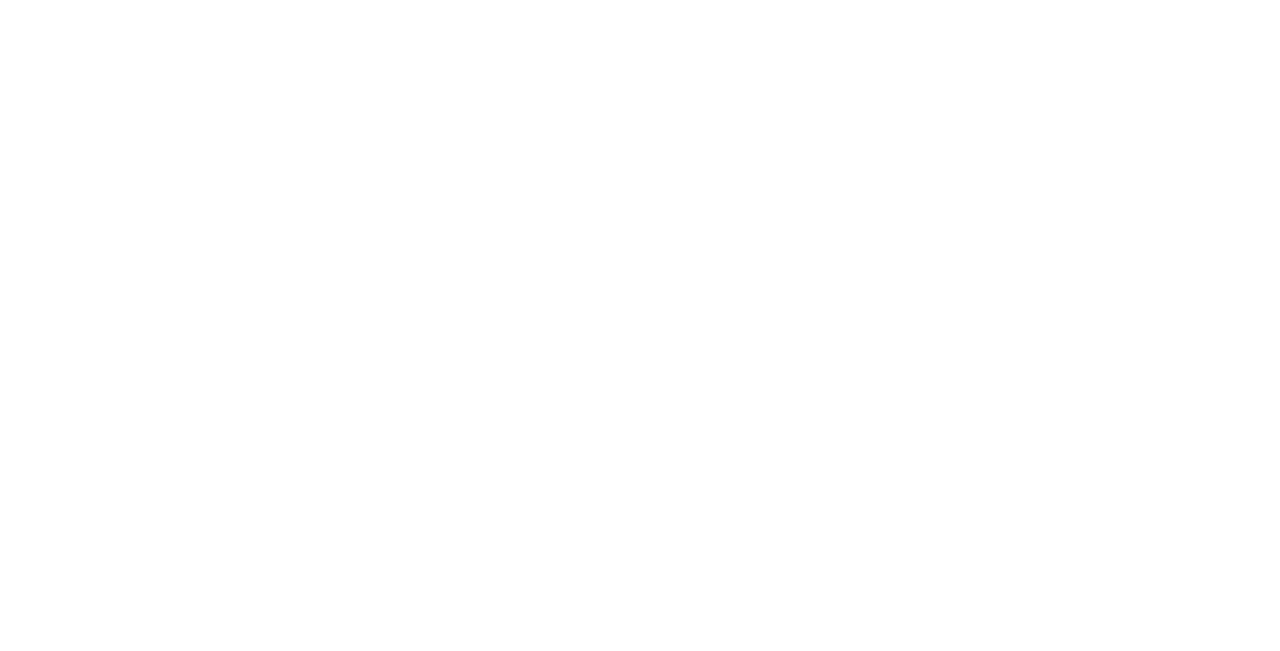
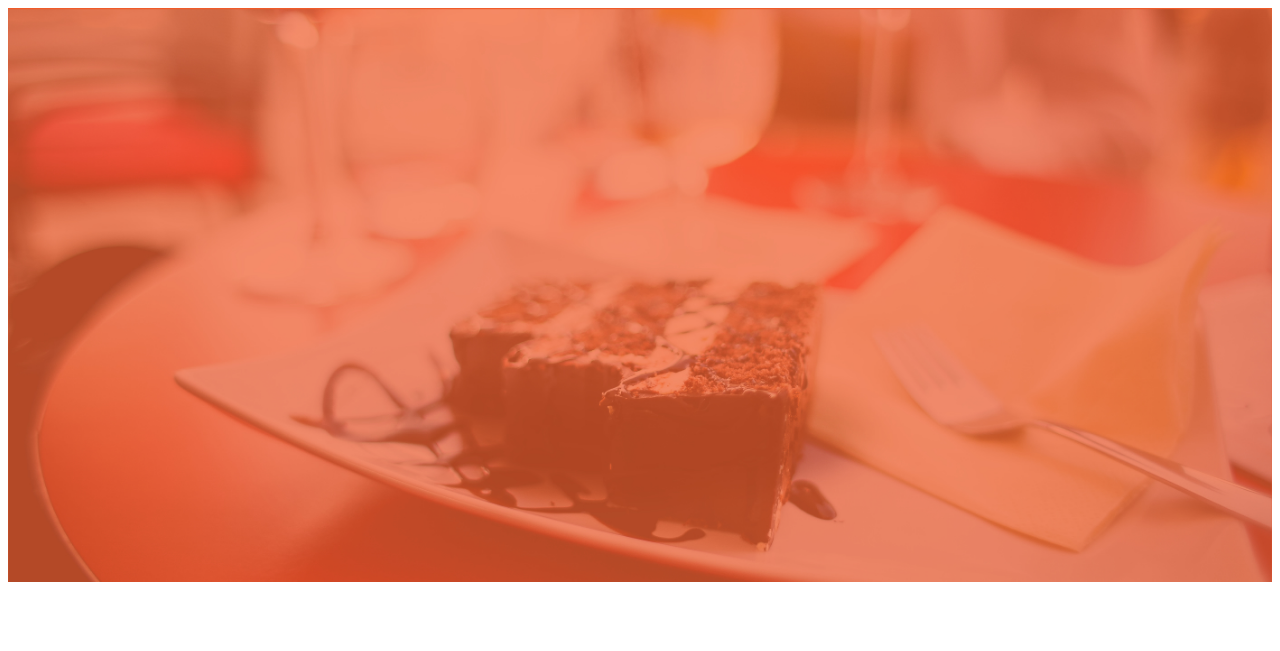
Before and after one commit to AugustineKadima/Anita-s-Kitchen, a plain HTML site: page index.html in a window 1280 px wide. Drawn offline with Linux system fonts and the light colour scheme.

Commit message:
Add background imahe to the landing page

```diff
--- a/index.html
+++ b/index.html
@@ -8,6 +8,15 @@
     <link rel="stylesheet" href="styles.css">
 </head>
 <body>
+    <div class="mainContainer">
 
+        <div class="landingContainer">
+
+        </div>
+
+        <div class="subContainer">
+
+        </div>
+    </div>
 </body>
 </html>
--- a/styles.css
+++ b/styles.css
@@ -0,0 +1,9 @@
+
+.mainContainer > .landingContainer{
+    padding: 20em;
+    background-image: url("IMAGES/backgrounds/landing.jpg");
+    background-repeat: no-repeat;
+    background-size: 100%;
+
+
+}
```
